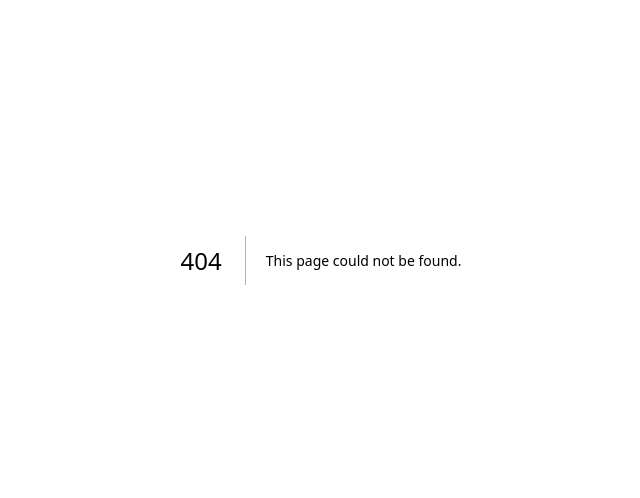
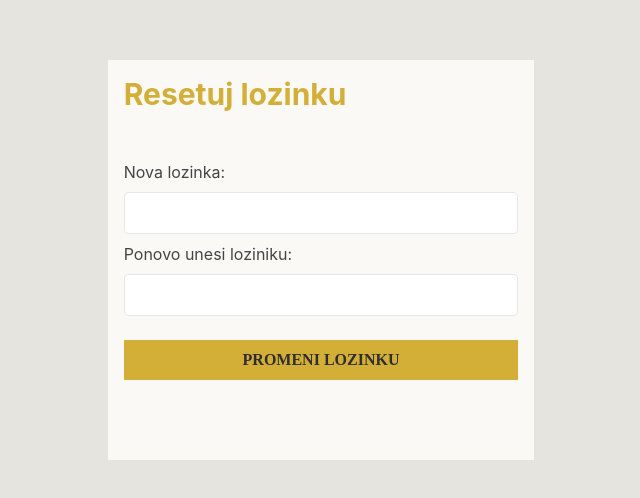
Before and after one commit to Nik0la11/eto, a Next.js app: page /signIn/request-password in a window 1280 px wide. Before the commit this address had no page. Shown: the part 140-638 px from the top of the page, without its empty margins (319-959 px from the left). Built offline with nearby package versions, Linux system fonts and the light colour scheme.

Commit message:
added reset password page

```diff
--- /dev/null
+++ b/src/app/signIn/request-password/page.jsx
@@ -0,0 +1,33 @@
+"use client";
+import Button from "@/app/components/Button";
+
+const ResetPassword = () => {
+  return (
+    <div className="bg-[#E5E4DF] h-screen w-screen flex justify-center items-center">
+      <div className="bg-[#FAF9F6] w-1/3 h-1/2 flex flex-col justify-left items-left p-4 min-w-[400px]">
+        <h1 className=" font-bold text-[#D4AF37] text-3xl pb-12">
+          Resetuj lozinku
+        </h1>
+        <form action="" className="flex flex-col gap-2">
+          <label htmlFor="" className="text-[#444545]">
+            Nova lozinka:
+          </label>
+          <input
+            type="password"
+            className="border p-2 rounded text-[#444545]"
+          />
+          <label htmlFor="" className="text-[#444545]">
+            Ponovo unesi loziniku:
+          </label>
+          <input
+            type="password"
+            className="border p-2 rounded text-[#444545]"
+          />
+          <Button className="mt-4">Promeni lozinku</Button>
+        </form>
+      </div>
+    </div>
+  );
+};
+
+export default ResetPassword;
```
